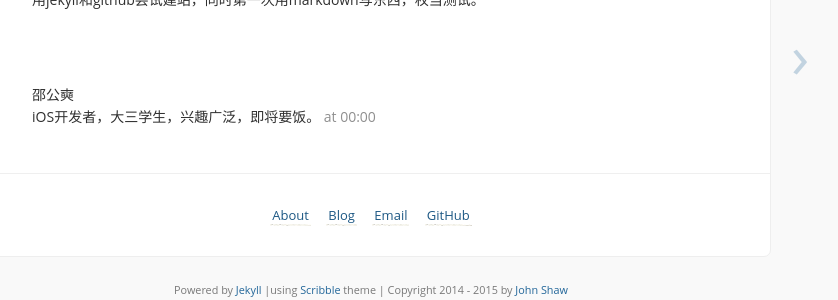
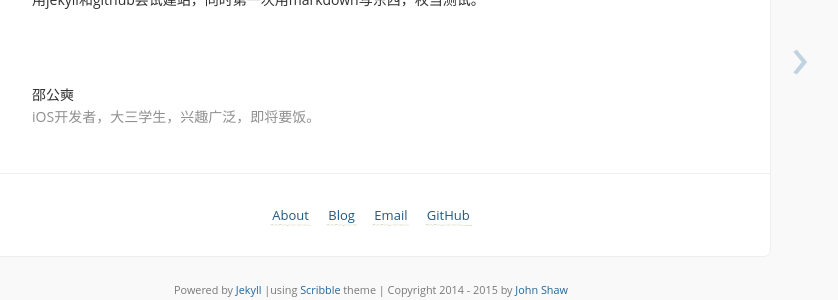
Before and after one commit to John-Shaw/John-Shaw.github.io, a Jekyll site: the page built from _posts/2014-11-18-test.md, in a window 1280 px wide. Shown: the part 437-737 px from the top of the page, without its empty margins (269-1107 px from the left). Built offline with Jekyll 4.4.1, drawn with Linux system fonts in a browser that asks for light colours; some web fonts are replaced; Markdown is read by kramdown in place of the engine named in the settings; comment, search, counter and statistics services are not loaded.

Commit message:
bug fixs

```diff
--- a/_includes/signoff.html
+++ b/_includes/signoff.html
@@ -3,8 +3,7 @@
   <br/>
   {{ site.signoff }}
   <br/>
-  iOS开发者，大三学生，兴趣广泛，即将要饭。
-  <span class="muted">{{ page.date | date: "at %H:%M" }}</span>
+  <span class="muted">iOS开发者，大三学生，兴趣广泛，即将要饭。</span>
 </p>
 <!-- <p>
   <img src="/images/scribble3.png" alt="scribble" />
```
